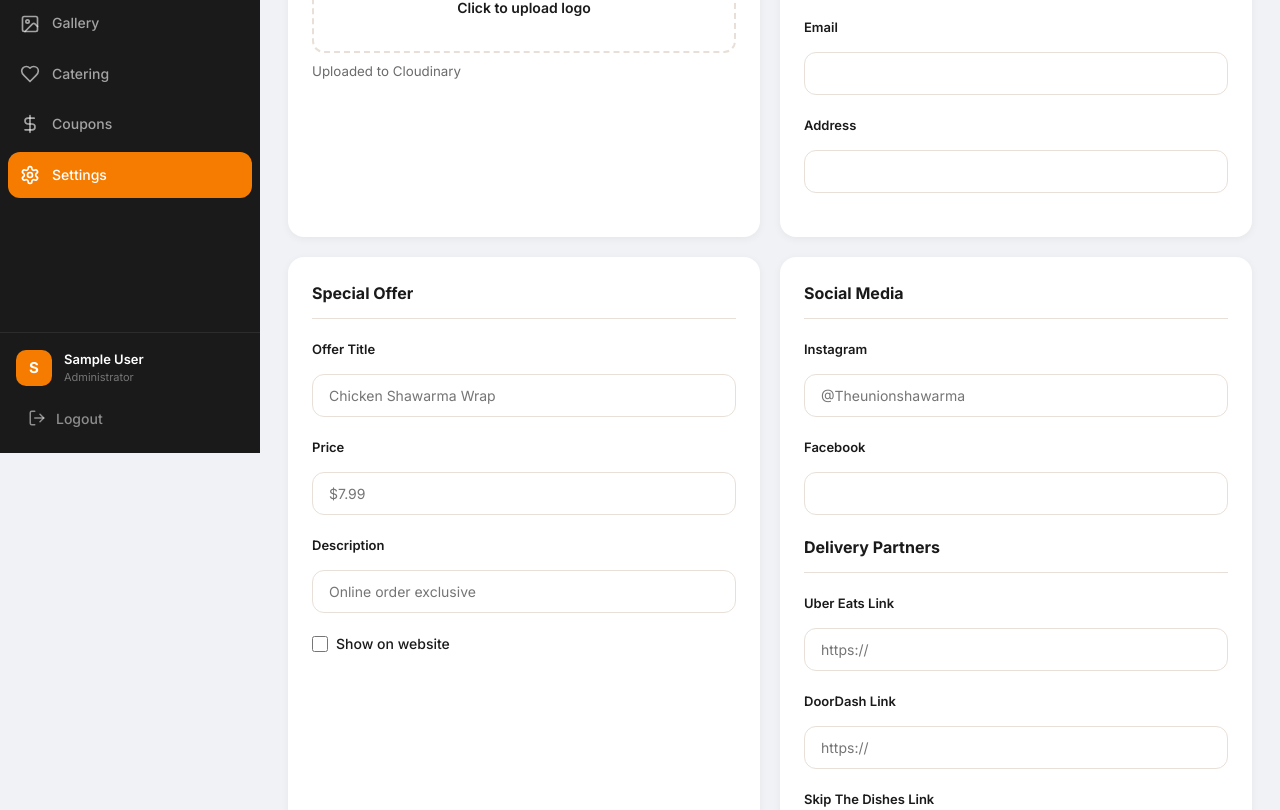
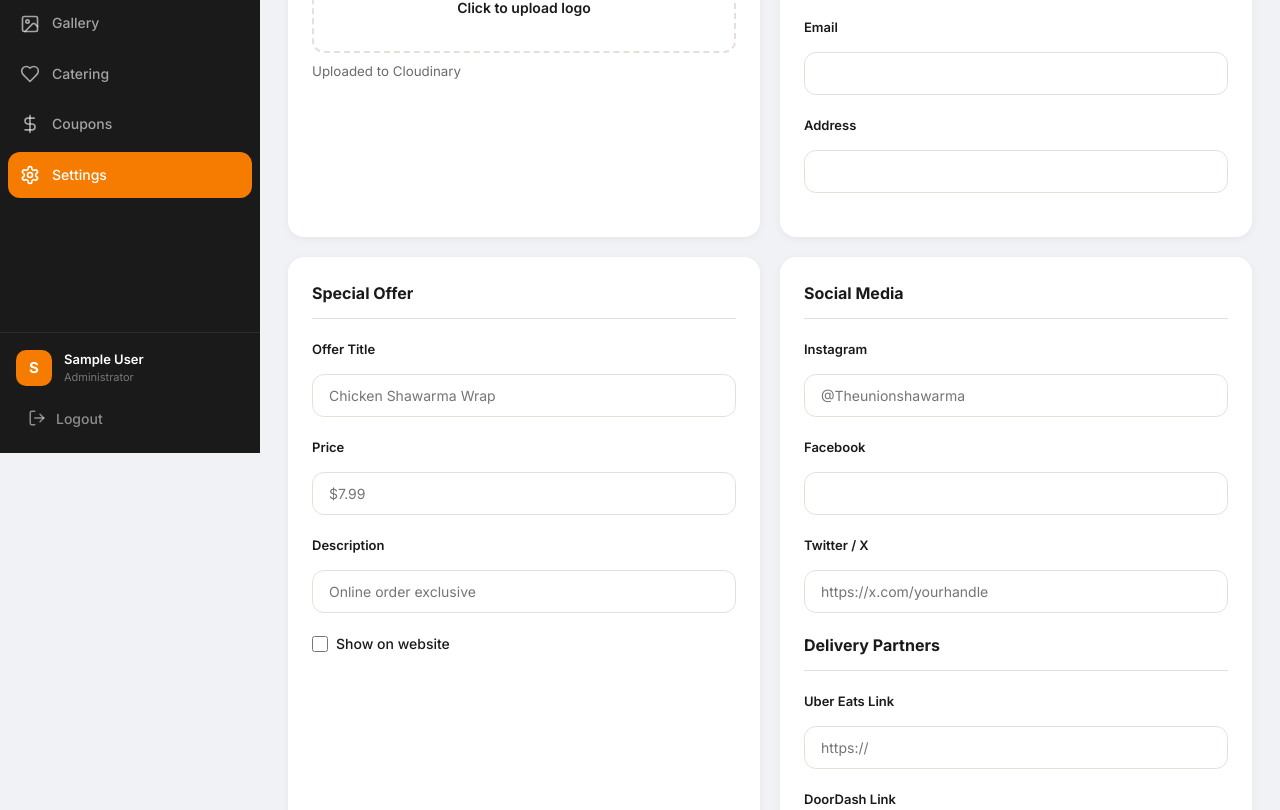
Before and after one commit to BizzOne-Digital/union-shawarma, a React (Create React App) app in the folder frontend/: page /admin/settings in a window 1280 px wide. Shown: the part 347-1157 px from the top of the page. Built offline with nearby package versions, Linux system fonts and the light colour scheme; no server answers; sample sign-in values are in the browser's storage; the HTML template or start-up script is replaced by a standard one.

Commit message:
Add Twitter/X social link
Added socialLinks.twitter to the Settings schema (was silently dropped before since it wasn't declared), wired the link into Footer and Contact page's Follow Us section, and added an editable field in Admin -> Settings. Saved the client's X link directly.

```diff
--- a/frontend/src/components/common/Footer.js
+++ b/frontend/src/components/common/Footer.js
@@ -1,6 +1,6 @@
 import React, { useState, useEffect } from 'react';
 import { Link } from 'react-router-dom';
-import { Phone, Mail, MapPin, Clock, Instagram, Facebook } from 'lucide-react';
+import { Phone, Mail, MapPin, Clock, Instagram, Facebook, Twitter } from 'lucide-react';
 import { getSettings } from '../../utils/api';
 import { groupBusinessHours } from '../../utils/formatHours';
 import './Footer.css';
@@ -45,6 +45,11 @@ const Footer = () => {
                 <a href={socialLinks.facebook || 'https://www.facebook.com'} target="_blank" rel="noreferrer" aria-label="Facebook">
                   <Facebook size={18} />
                 </a>
+                {socialLinks.twitter && (
+                  <a href={socialLinks.twitter} target="_blank" rel="noreferrer" aria-label="Twitter">
+                    <Twitter size={18} />
+                  </a>
+                )}
               </div>
               <div className="footer-delivery">
                 <p style={{ fontSize: '13px', fontWeight: '600', color: 'rgba(255,255,255,0.6)', marginBottom: '12px', textTransform: 'uppercase', letterSpacing: '1px' }}>Also Available On</p>
--- a/frontend/src/pages/ContactPage.js
+++ b/frontend/src/pages/ContactPage.js
@@ -1,6 +1,6 @@
 import React, { useState, useEffect } from 'react';
 import { motion } from 'framer-motion';
-import { Phone, Mail, Clock, Instagram, Facebook, MapPin } from 'lucide-react';
+import { Phone, Mail, Clock, Instagram, Facebook, Twitter, MapPin } from 'lucide-react';
 import { getSettings } from '../utils/api';
 import { groupBusinessHours } from '../utils/formatHours';
 import './ContactPage.css';
@@ -69,6 +69,7 @@ const ContactPage = () => {
                 {[
                   { icon: <Instagram size={20} />, label: '@Theunionshawarma', href: 'https://www.instagram.com/theunionshawarma', color: '#E1306C' },
                   { icon: <Facebook size={20} />, label: 'Facebook', href: socialLinks.facebook || 'https://www.facebook.com', color: '#1877F2' },
+                  ...(socialLinks.twitter ? [{ icon: <Twitter size={20} />, label: 'Twitter', href: socialLinks.twitter, color: '#1DA1F2' }] : []),
                 ].map((s, i) => (
                   <a key={i} href={s.href} target="_blank" rel="noreferrer"
                     style={{ flex: '1 1 140px', minWidth: 0, display: 'flex', alignItems: 'center', gap: '12px', padding: '14px 16px', borderRadius: '12px', border: '1px solid var(--border)', background: 'white', color: 'var(--dark)', transition: 'all 0.2s', fontWeight: '600', fontSize: '14px' }}
--- a/frontend/src/pages/admin/AdminSettings.js
+++ b/frontend/src/pages/admin/AdminSettings.js
@@ -137,6 +137,10 @@ const AdminSettings = () => {
               <label>Facebook</label>
               <input className="form-control" value={social.facebook || ''} onChange={e => setSocial({ ...social, facebook: e.target.value })} />
             </div>
+            <div className="form-group">
+              <label>Twitter / X</label>
+              <input className="form-control" value={social.twitter || ''} onChange={e => setSocial({ ...social, twitter: e.target.value })} placeholder="https://x.com/yourhandle" />
+            </div>
             <h3 style={{ marginTop: '20px' }}>Delivery Partners</h3>
             {[['uberEats', 'Uber Eats Link'], ['doordash', 'DoorDash Link'], ['skipTheDishes', 'Skip The Dishes Link']].map(([key, label]) => (
               <div className="form-group" key={key}>
```
Also changed, not shown: 1 other file (tests, documents, lock files or other folders).
